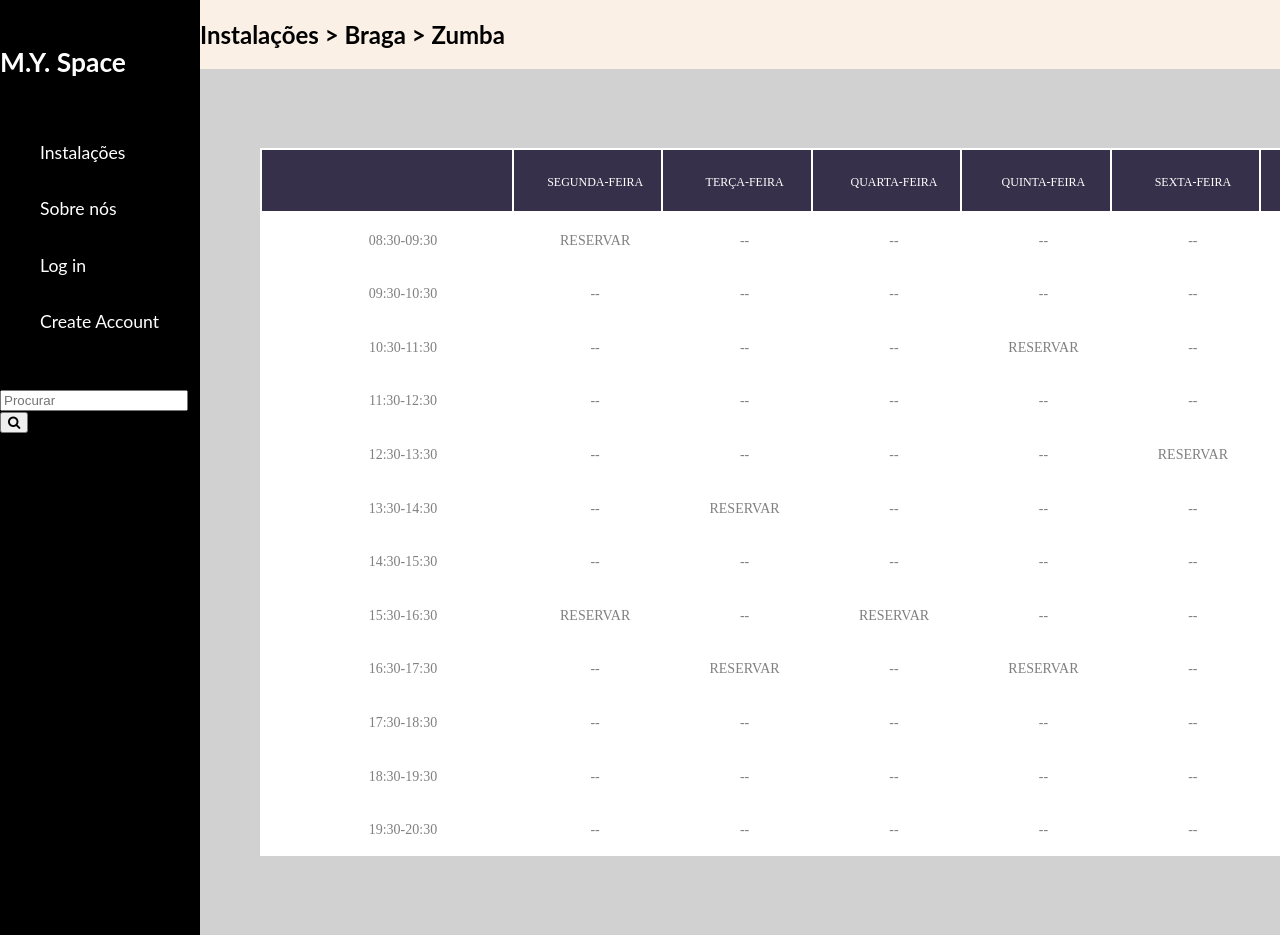
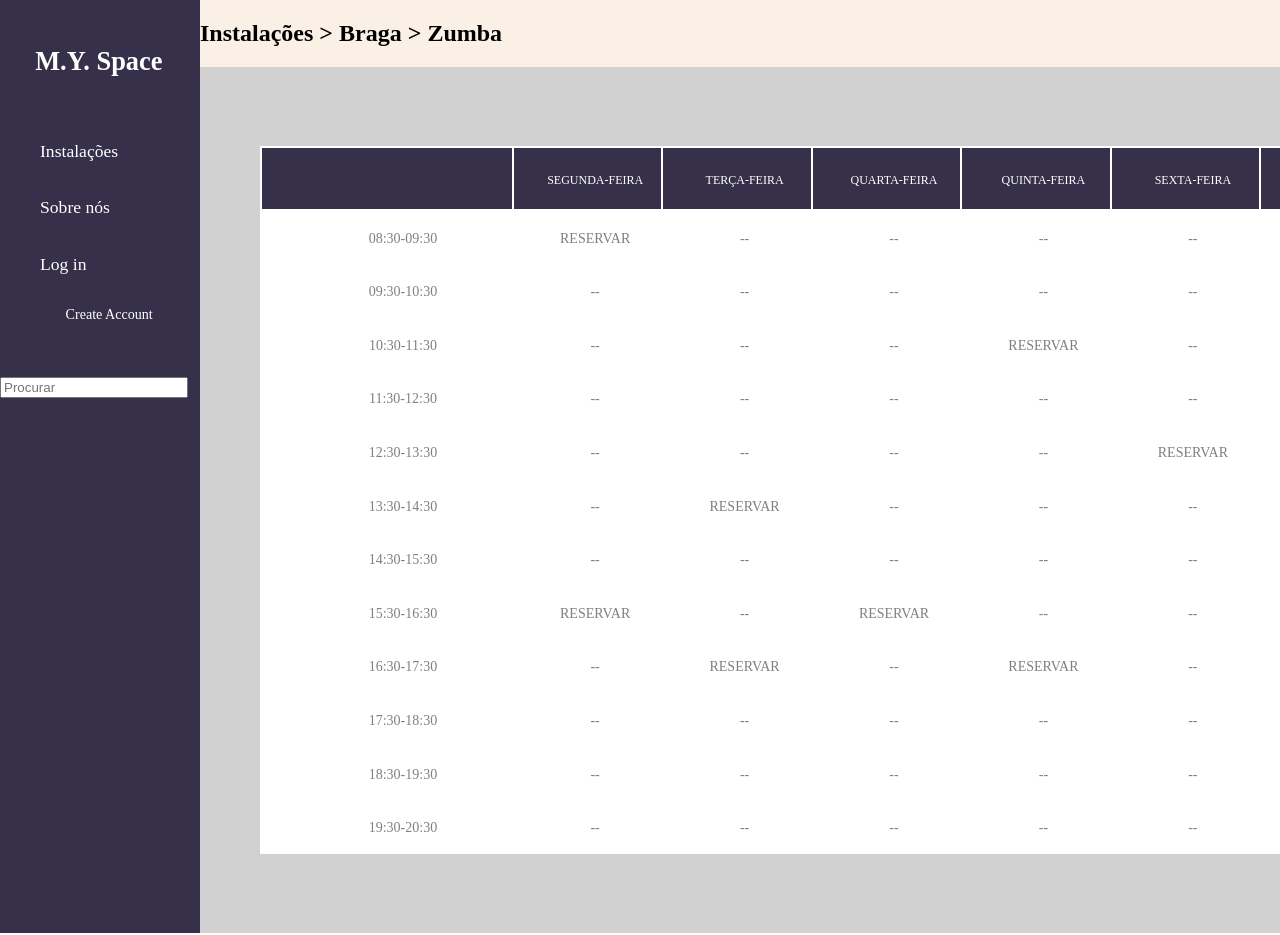
Before and after one commit to YsabellaRomero/SIBD, a PHP site: page /projeto/horario_Zumba.php?id=121 in a window 1280 px wide; the page is wider, and only the part inside the window is pictured. Run offline with PHP 8.4, Linux system fonts and the light colour scheme; data comes from the database, SQL or seed files in the repository; data that the repository does not hold is empty.

Commit message:
style barra menu azul

```diff
--- a/html/projeto/css/style.css
+++ b/html/projeto/css/style.css
@@ -1,5 +1,7 @@
 body {
-  font-family: "Lato", sans-serif;
+  font-family: "Montserrat-Regular", serif;
+  display: flex;
+  align-items: center;
 }
 
 a {
@@ -7,13 +9,30 @@ a {
   color: black;
 }
 
+#menu h1 {
+  text-align: center;
+  padding-left: 1em;
+}
+
+#menu ul {
+  list-style-type: none;
+}
+
 #menu {
-  background-color: black;
+  color: white;
+  background-color: #36304a;
   height: 100%;
   width: 200px;
+  border-color: white;
+  border-width: 1em;
 }
 
-#menu li:nth-child(5) {
+#menu li:nth-child(4) {
+  font-size: 0.8em;
+  margin-left: 2em;
+}
+
+#menu span {
   font-size: 0.8em;
   margin-left: 2em;
 }
@@ -27,15 +46,19 @@ a {
 }
 
 #menu a:hover {
-  color: yellow;
+  color: #6c7ae0;
 }
 
 #menu span{
   color:white;
 }
 
+#menu button {
+  display: none;
+}
+
 #instalacoes a:hover {
-  color: red;
+  color: #6c7ae0;
 }
 
 .info h1, .about h1 {
@@ -138,7 +161,7 @@ img {
 }
 
 p {
-  font-family: "Georgia", serif;
+  font-family: "Montserrat-Regular", serif;
   line-height: 1.4em;
   padding: 1em;
 }
```
